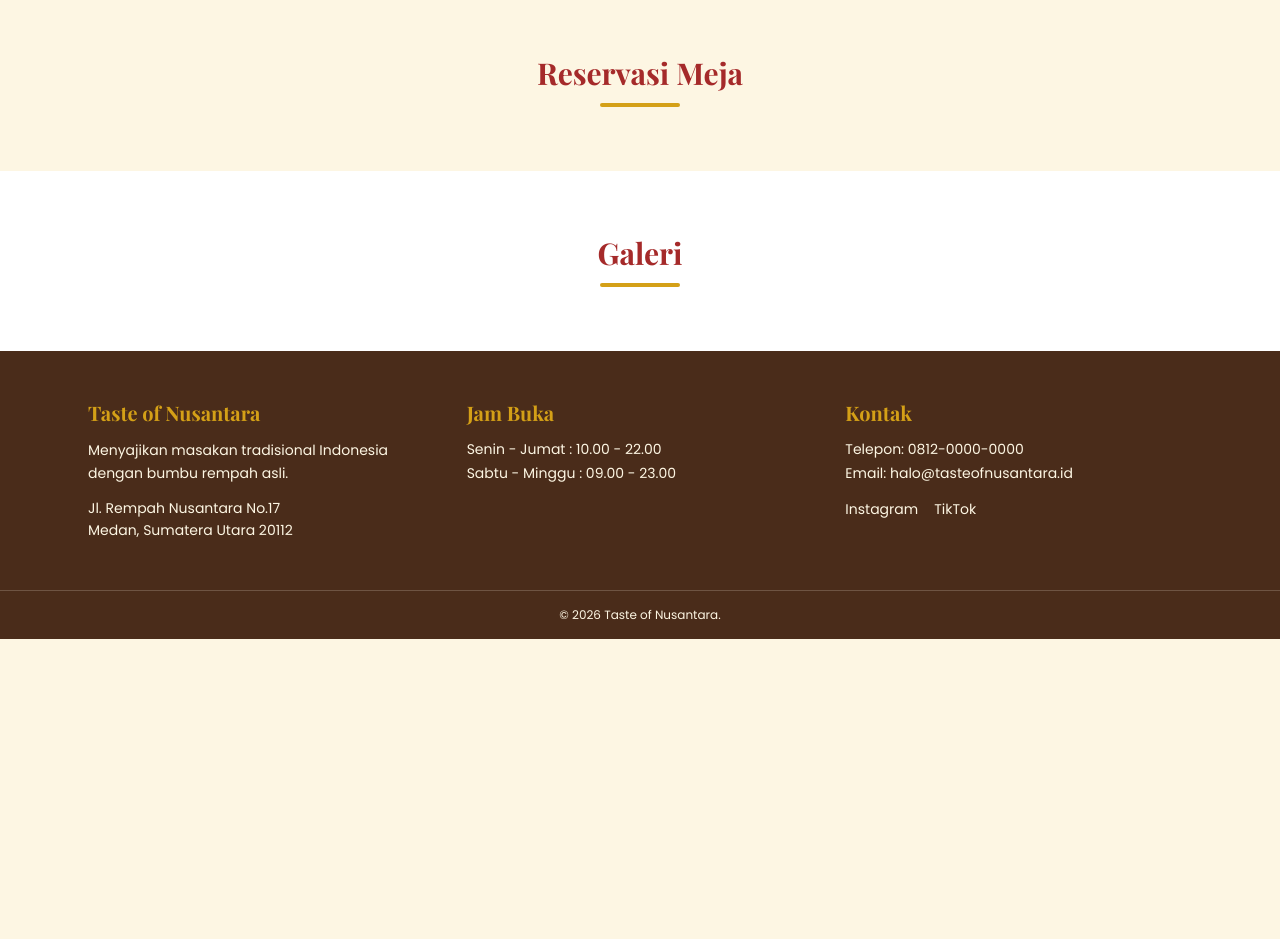
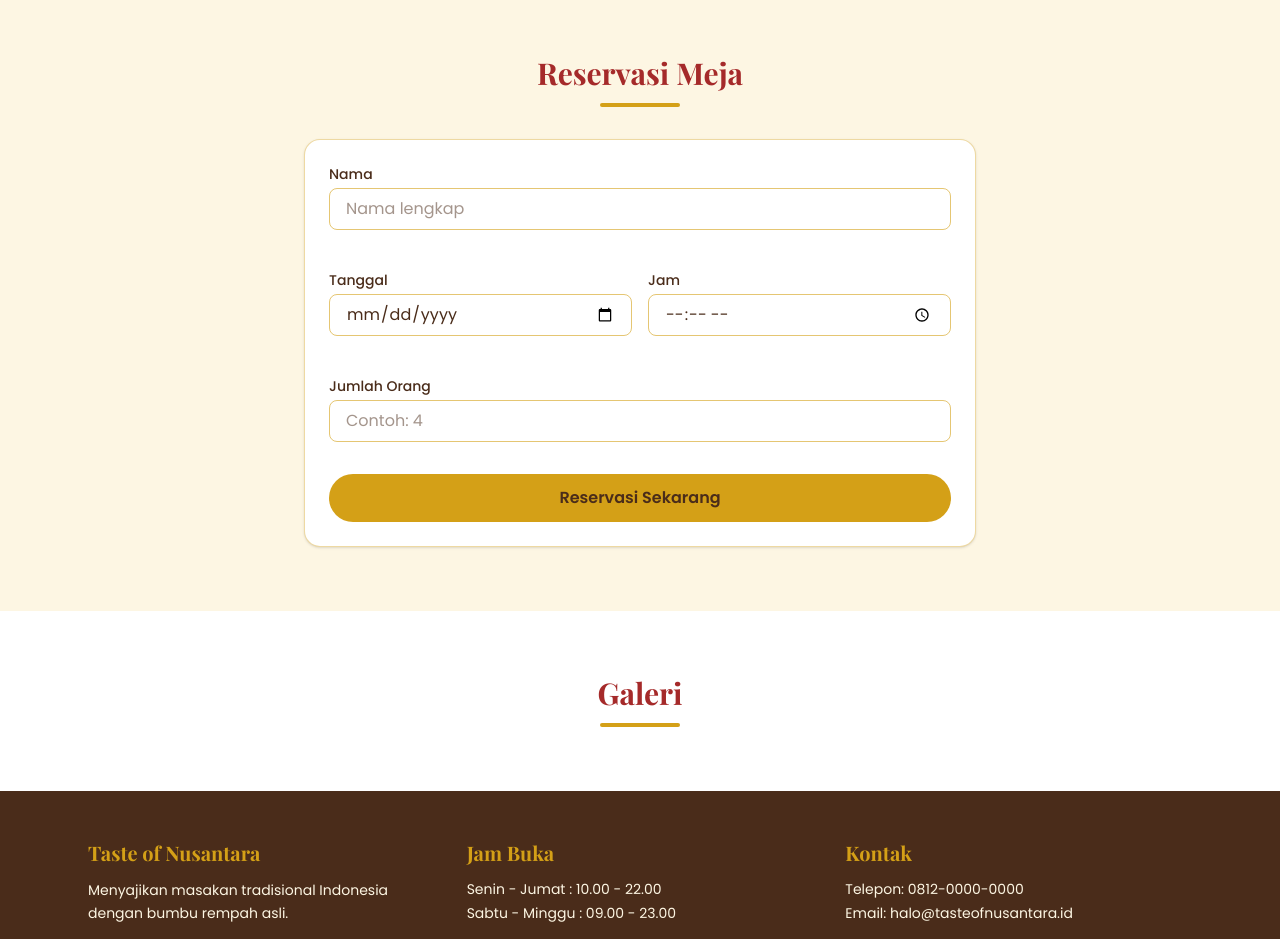
Before and after one commit to happyfoodin/Taste-of-Nusantara, a website built with Vite: page index.html in a window 1280 px wide. Shown: the part 2040-2979 px from the top of the page. Before the commit the page ends 2679 px from the top, so only its background shows below. Built offline with nearby package versions, Linux system fonts and the light colour scheme; files whose address does not match are found by name.

Commit message:
index.html

```diff
--- a/index.html
+++ b/index.html
@@ -115,6 +115,44 @@
     <section id="reservasi" class="mx-auto max-w-6xl px-4 py-16 sm:px-6">
       <h2 class="text-center text-3xl font-bold text-nusa-merah">Reservasi Meja</h2>
       <div class="garis-judul"></div>
+
+      <form id="form-reservasi" novalidate class="mx-auto mt-8 max-w-2xl rounded-2xl border border-nusa-emas/40 bg-white p-4 shadow-sm sm:p-6">
+        <div class="grid gap-4 sm:grid-cols-2">
+          <div class="sm:col-span-2">
+            <label for="nama" class="mb-1 block text-sm font-medium">Nama</label>
+            <input id="nama" name="nama" type="text" placeholder="Nama lengkap"
+                   class="w-full rounded-lg border border-nusa-emas/60 px-4 py-2 focus:outline-none focus:ring-2 focus:ring-nusa-emas">
+            <p id="error-nama" class="mt-1 min-h-5 text-xs text-nusa-merah"></p>
+          </div>
+
+          <div>
+            <label for="tanggal" class="mb-1 block text-sm font-medium">Tanggal</label>
+            <input id="tanggal" name="tanggal" type="date"
+                   class="w-full rounded-lg border border-nusa-emas/60 px-4 py-2 focus:outline-none focus:ring-2 focus:ring-nusa-emas">
+            <p id="error-tanggal" class="mt-1 min-h-5 text-xs text-nusa-merah"></p>
+          </div>
+
+          <div>
+            <label for="jam" class="mb-1 block text-sm font-medium">Jam</label>
+            <input id="jam" name="jam" type="time"
+                   class="w-full rounded-lg border border-nusa-emas/60 px-4 py-2 focus:outline-none focus:ring-2 focus:ring-nusa-emas">
+            <p id="error-jam" class="mt-1 min-h-5 text-xs text-nusa-merah"></p>
+          </div>
+
+          <div class="sm:col-span-2">
+            <label for="jumlah" class="mb-1 block text-sm font-medium">Jumlah Orang</label>
+            <input id="jumlah" name="jumlah" type="number" placeholder="Contoh: 4"
+                   class="w-full rounded-lg border border-nusa-emas/60 px-4 py-2 focus:outline-none focus:ring-2 focus:ring-nusa-emas">
+            <p id="error-jumlah" class="mt-1 min-h-5 text-xs text-nusa-merah"></p>
+          </div>
+        </div>
+
+        <button type="submit" class="mt-2 w-full cursor-pointer rounded-full bg-nusa-emas px-8 py-3 font-semibold text-nusa-cokelat transition hover:bg-nusa-merah hover:text-white">
+          Reservasi Sekarang
+        </button>
+
+        <p id="pesan-reservasi" class="mt-4 hidden rounded-lg p-3 text-center text-sm" aria-live="polite"></p>
+      </form>
     </section>
     <section id="gallery" class="bg-white px-4 py-16 sm:px-6">
       <div class="mx-auto max-w-6xl">
@@ -163,5 +201,6 @@
   <script type="module" src="./menu.js"></script>
   <script type="module" src="./script.js"></script>
   <script type="module" src="./pesanan.js"></script>
+  <script type="module" src="./reservasi.js"></script>
 </body>
 </html>
```
